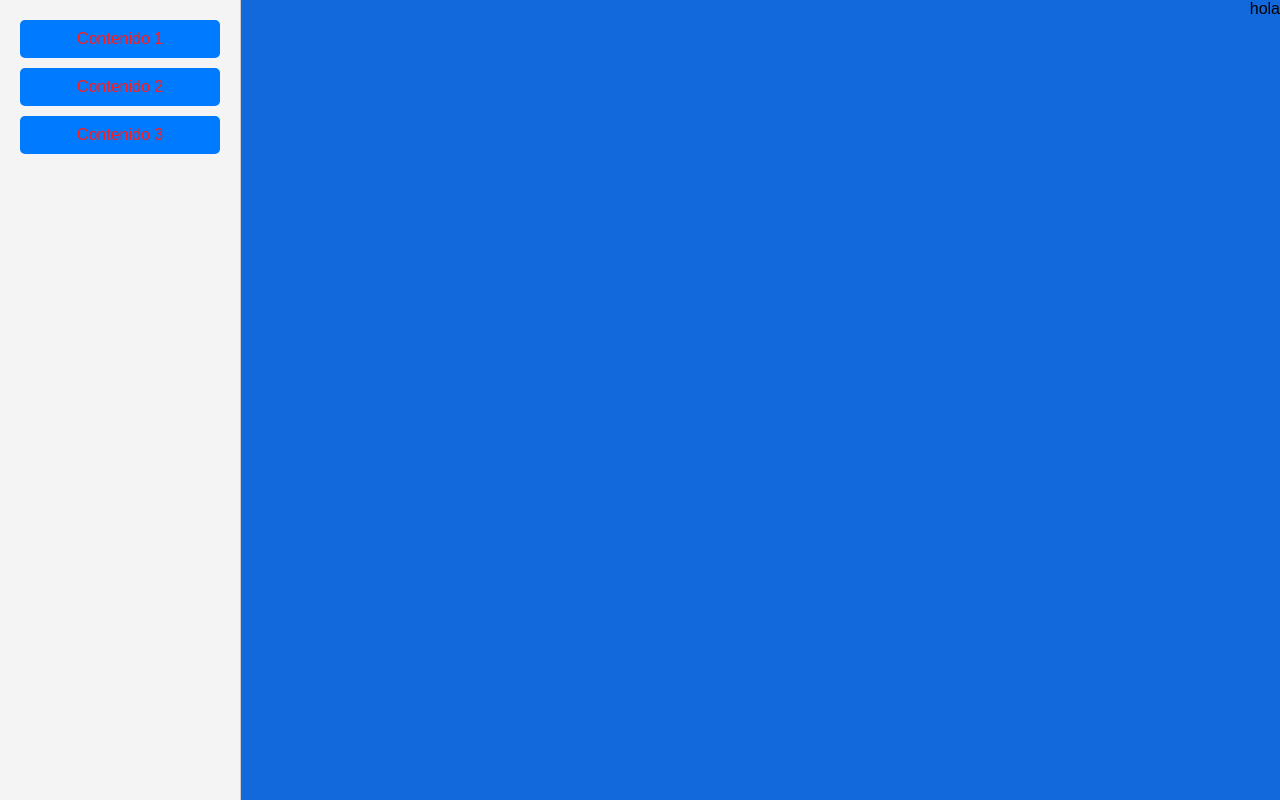
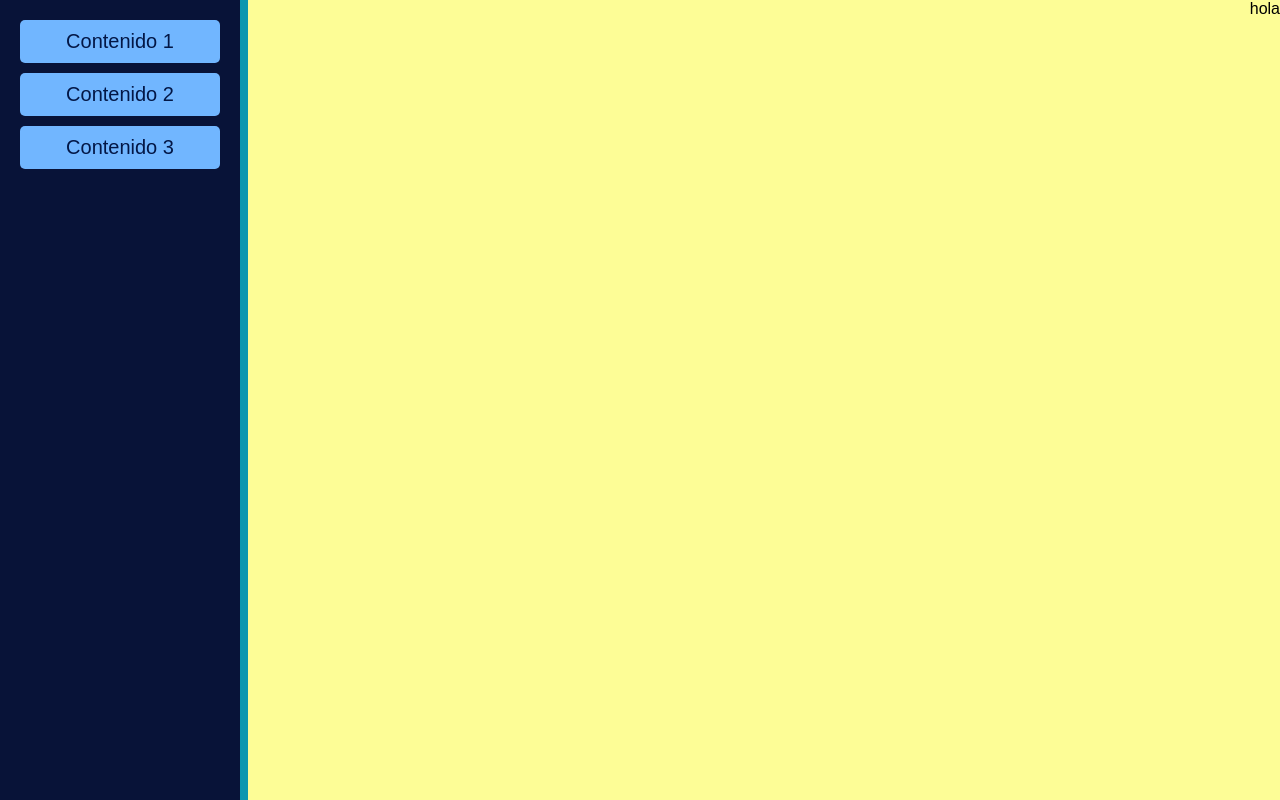
Before and after one commit to Tortafriita/Boletines, a PHP site: page /cicloBasico.php in a window 1280 px wide. Run offline with PHP 8.4, Linux system fonts and the light colour scheme.

Commit message:
Add files via upload

```diff
--- a/css/cicloBasico.css
+++ b/css/cicloBasico.css
@@ -3,14 +3,14 @@ body {
     display: flex;
     height: 100vh;
     margin: 0;
-    background-color: #1269db;
+    background-color: #fdfd96;
 }
 
 aside {
     width: 200px;
     padding: 20px;
-    background-color: #f4f4f4;
-    border-right: 1px solid #ccc;
+    background-color: #081338;
+    border-right: 8px solid rgb(13, 151, 175);
 }
 
 aside input {
@@ -18,18 +18,20 @@ aside input {
 }
 
 aside label {
+    font-size: 20px;
     display: block;
     padding: 10px;
     cursor: pointer;
-    background-color: #007BFF;
-    color: rgb(250, 29, 29);
+    background-color: #71b6ff;
+    color: rgb(3, 23, 70);
     border-radius: 5px;
     margin-bottom: 10px;
     text-align: center;
 }
 
 aside label:hover {
-    background-color: #0056b3;
+    background-color: #ffd106;
+    color: black;
 }
 
 main {
@@ -43,6 +45,42 @@ main {
 
 #content1:checked-main #content-1,
 #content2:checked-main #content-2,
-#content3:checked-main #content-3{
+#content3:checked-main #content-3,
+#content4:checked-main #content-4,
+#content5:checked-main #content-5,
+#content6:checked-main #content-6,
+#content7:checked-main #content-7,
+#content8:checked-main #content-8,
+#content9:checked-main #content-9,
+#content10:checked-main #content-10,
+#content11:checked-main #content-11,
+#content12:checked-main #content-12,
+#content13:checked-main #content-13,
+#content14:checked-main #content-14,
+#content15:checked-main #content-15,
+#content16:checked-main #content-16,
+#content17:checked-main #content-17,
+#content18:checked-main #content-18,
+#content19:checked-main #content-19,
+#content20:checked-main #content-20,
+#content21:checked-main #content-21,
+#content22:checked-main #content-22,
+#content23:checked-main #content-23,
+#content24:checked-main #content-24,
+#content25:checked-main #content-25,
+#content26:checked-main #content-26,
+#content27:checked-main #content-27,
+#content28:checked-main #content-28,
+#content29:checked-main #content-29,
+#content30:checked-main #content-30{
     display: block;
 }
+
+img{
+    height: 130px;
+    width: 130px;
+    border-radius: 70px;
+    margin-left: 30px;
+    margin-top: 15px;
+    margin-bottom: 30px;
+}
```
